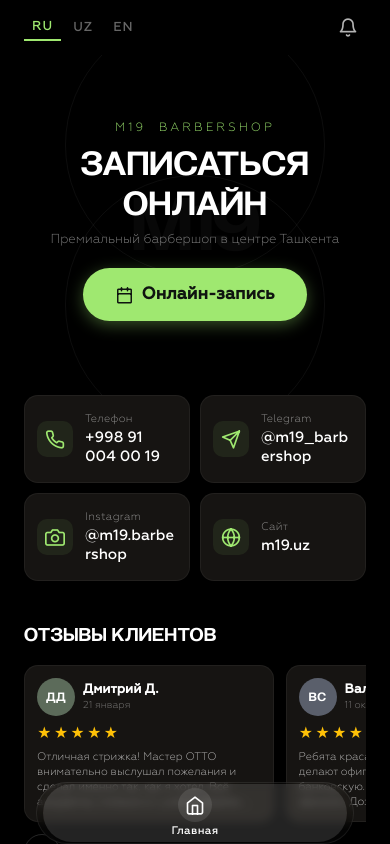
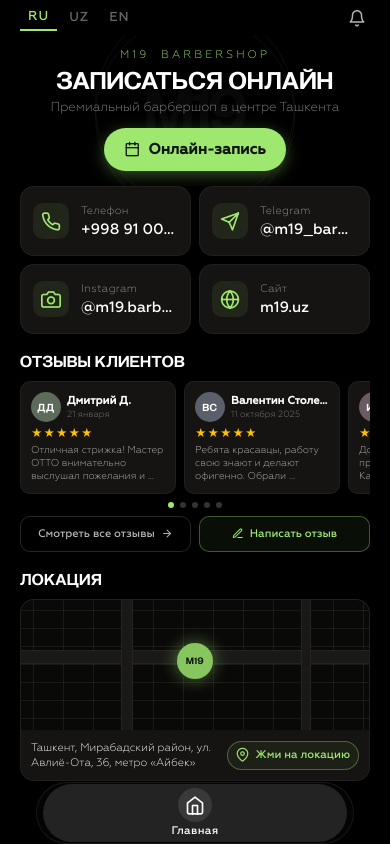
Before and after one commit to abduzahid8/m19barbershop, a React Native app: screen /Home in a window 390 px wide. Built offline with nearby package versions, Linux system fonts and the light colour scheme; no server answers.

Commit message:
add HomeScreen components and tests

```diff
--- a/src/components/ContactCard.tsx
+++ b/src/components/ContactCard.tsx
@@ -19,8 +19,8 @@
         <Feather name={icon} size={20} color={accent} />
       </View>
       <View style={styles.text}>
-        <Text style={styles.label}>{label}</Text>
-        <Text style={styles.value}>{value}</Text>
+        <Text allowFontScaling={false} numberOfLines={1} style={styles.label}>{label}</Text>
+        <Text allowFontScaling={false} numberOfLines={1} adjustsFontSizeToFit style={styles.value}>{value}</Text>
       </View>
     </TouchableOpacity>
   );
--- a/src/components/LocationCard.tsx
+++ b/src/components/LocationCard.tsx
@@ -34,16 +34,16 @@
 function MapPattern() {
   return (
     <View style={styles.mapPattern}>
-      {Array.from({ length: 18 }).map((_, i) => (
-        <View key={`h-${i}`} style={[styles.gridLineH, { top: 14 + i * 22 }]} />
+      {Array.from({ length: 12 }).map((_, i) => (
+        <View key={`h-${i}`} style={[styles.gridLineH, { top: 10 + i * 18 }]} />
       ))}
       {Array.from({ length: 14 }).map((_, i) => (
         <View key={`v-${i}`} style={[styles.gridLineV, { left: 12 + i * 30 }]} />
       ))}
-      <View style={[styles.road, { top: 80, left: -20, right: -20, height: 18 }]} />
-      <View style={[styles.road, { top: 240, left: -20, right: -20, height: 14 }]} />
-      <View style={[styles.roadV, { left: 100, top: -10, bottom: -10, width: 14 }]} />
-      <View style={[styles.roadV, { left: 280, top: -10, bottom: -10, width: 12 }]} />
+      <View style={[styles.road, { top: 50, left: -20, right: -20, height: 14 }]} />
+      <View style={[styles.road, { top: 150, left: -20, right: -20, height: 12 }]} />
+      <View style={[styles.roadV, { left: 100, top: -10, bottom: -10, width: 12 }]} />
+      <View style={[styles.roadV, { left: 280, top: -10, bottom: -10, width: 10 }]} />
     </View>
   );
 }
@@ -57,7 +57,7 @@
     overflow: 'hidden',
   },
   mapWrap: {
-    height: 200,
+    height: 130,
     backgroundColor: '#0B0A09',
     overflow: 'hidden',
     position: 'relative',
@@ -71,7 +71,7 @@
     position: 'absolute',
     top: '50%',
     left: '50%',
-    transform: [{ translateX: -22 }, { translateY: -34 }],
+    transform: [{ translateX: -18 }, { translateY: -28 }],
     alignItems: 'center',
   },
   pinShadow: {
@@ -82,9 +82,9 @@
     marginBottom: 2,
   },
   pin: {
-    width: 44,
-    height: 44,
-    borderRadius: 22,
+    width: 36,
+    height: 36,
+    borderRadius: 18,
     backgroundColor: '#9FE870',
     alignItems: 'center',
     justifyContent: 'center',
@@ -95,7 +95,7 @@
     elevation: 8,
   },
   pinText: {
-    fontSize: 12,
+    fontSize: 10,
     fontFamily: fonts.display,
     color: '#0F1410',
     letterSpacing: 0.5,
@@ -108,29 +108,29 @@
     flexDirection: 'row',
     alignItems: 'center',
     justifyContent: 'space-between',
-    padding: spacing.md,
+    padding: spacing.sm + 2,
     gap: spacing.sm,
   },
   address: {
     flex: 1,
-    fontSize: fontSize.sm,
+    fontSize: fontSize.xs,
     color: colors.white,
     fontFamily: fonts.bodyLight,
-    lineHeight: 18,
+    lineHeight: 15,
   },
   cta: {
     flexDirection: 'row',
     alignItems: 'center',
     gap: 6,
-    paddingHorizontal: spacing.md,
-    paddingVertical: spacing.sm + 2,
+    paddingHorizontal: spacing.sm,
+    paddingVertical: spacing.xs + 2,
     borderRadius: borderRadius.full,
     borderWidth: 1,
     borderColor: 'rgba(159,232,112,0.35)',
     backgroundColor: 'rgba(159,232,112,0.06)',
   },
   ctaText: {
-    fontSize: fontSize.sm,
+    fontSize: 11,
     color: '#9FE870',
     fontFamily: fonts.body,
     fontWeight: '500',
--- a/src/components/ReviewCard.tsx
+++ b/src/components/ReviewCard.tsx
@@ -1,4 +1,4 @@
-import { View, Text, StyleSheet } from 'react-native';
+import { View, Text, StyleSheet, Image } from 'react-native';
 import { colors, spacing, fontSize, borderRadius, fonts } from '../theme';
 
 interface ReviewCardProps {
@@ -9,15 +9,20 @@
   initials: string;
   color: string;
   width: number;
+  avatarUrl?: string;
 }
 
-export default function ReviewCard({ name, date, rating, text, initials, color, width }: ReviewCardProps) {
+export default function ReviewCard({ name, date, rating, text, initials, color, width, avatarUrl }: ReviewCardProps) {
   return (
     <View style={[styles.card, { width }]}>
       <View style={styles.header}>
-        <View style={[styles.avatar, { backgroundColor: color }]}>
-          <Text style={styles.avatarText}>{initials}</Text>
-        </View>
+        {avatarUrl ? (
+          <Image source={{ uri: avatarUrl }} style={styles.avatar} />
+        ) : (
+          <View style={[styles.avatar, { backgroundColor: color, alignItems: 'center', justifyContent: 'center' }]}>
+            <Text style={styles.avatarText}>{initials}</Text>
+          </View>
+        )}
         <View style={styles.headerText}>
           <Text style={styles.name} numberOfLines={1}>{name}</Text>
           <Text style={styles.date}>{date}</Text>
@@ -28,7 +33,7 @@
           <Text key={i} style={[styles.star, i < rating ? styles.starOn : styles.starOff]}>★</Text>
         ))}
       </View>
-      <Text style={styles.text} numberOfLines={4}>{text}</Text>
+      <Text style={styles.text} numberOfLines={3}>{text}</Text>
     </View>
   );
 }
@@ -36,50 +41,50 @@
 const styles = StyleSheet.create({
   card: {
     backgroundColor: '#161412',
-    borderRadius: borderRadius.lg,
+    borderRadius: borderRadius.md,
     borderWidth: 1,
     borderColor: 'rgba(255,255,255,0.05)',
-    padding: spacing.md,
-    gap: spacing.sm,
+    padding: spacing.sm + 2,
+    gap: spacing.xs,
   },
   header: {
     flexDirection: 'row',
     alignItems: 'center',
-    gap: spacing.sm,
+    gap: spacing.xs + 2,
   },
   avatar: {
-    width: 38,
-    height: 38,
-    borderRadius: 19,
+    width: 30,
+    height: 30,
+    borderRadius: 15,
     alignItems: 'center',
     justifyContent: 'center',
   },
   avatarText: {
-    fontSize: fontSize.sm,
+    fontSize: fontSize.xs,
     fontFamily: fonts.display,
     color: '#FFFFFF',
     letterSpacing: 0.5,
   },
   headerText: { flex: 1, minWidth: 0 },
   name: {
-    fontSize: fontSize.sm,
+    fontSize: fontSize.xs,
     fontFamily: fonts.body,
     fontWeight: '600',
     color: colors.white,
   },
   date: {
-    fontSize: 10,
+    fontSize: 9,
     color: 'rgba(255,255,255,0.45)',
     fontFamily: fonts.bodyLight,
     marginTop: 1,
   },
-  stars: { flexDirection: 'row', gap: 2 },
-  star: { fontSize: 14 },
+  stars: { flexDirection: 'row', gap: 1 },
+  star: { fontSize: 11 },
   starOn: { color: '#FFC107' },
   starOff: { color: 'rgba(255,255,255,0.2)' },
   text: {
-    fontSize: 11,
-    lineHeight: 15,
+    fontSize: 10,
+    lineHeight: 13,
     color: 'rgba(255,255,255,0.7)',
     fontFamily: fonts.bodyLight,
   },
--- a/src/screens/HomeScreen.tsx
+++ b/src/screens/HomeScreen.tsx
@@ -12,17 +12,14 @@
 import ContactCard from '../components/ContactCard';
 import ReviewCard from '../components/ReviewCard';
 import LocationCard from '../components/LocationCard';
-import PromoCard from '../components/PromoCard';
 import type { RootStackParamList } from '../navigation/AppNavigator';
 
 type Nav = NativeStackNavigationProp<RootStackParamList>;
 
 const { width: SCREEN_W } = Dimensions.get('window');
-const PAD = spacing.xxl;
-const REVIEW_W = SCREEN_W * 0.64;
-const REVIEW_GAP = 12;
-const NEWS_W = 180;
-const NEWS_GAP = 12;
+const PAD = spacing.xl;
+const REVIEW_W = SCREEN_W * 0.4;
+const REVIEW_GAP = 8;
 
 const LANGS = ['RU', 'UZ', 'EN'];
 
@@ -32,12 +29,6 @@
   { id: '3', author: 'Илья К.', date: '3 сентября', rating: 5, text: 'Доверяю только профессионалам M19. Каждый раз выхожу с отличным настроением!', initials: 'ИК', color: '#8A6E7B' },
   { id: '4', author: 'Андрей М.', date: '15 августа', rating: 5, text: 'Лучший барбершоп в Ташкенте! Атмосфера на высшем уровне, мастера настоящие профессионалы.', initials: 'АМ', color: '#6E8A7B' },
   { id: '5', author: 'Руслан Т.', date: '20 июля', rating: 5, text: 'Хожу уже второй год, всегда ухожу довольным. Рекомендую всем!', initials: 'РТ', color: '#7B6E8A' },
-];
-
-const PROMOS = [
-  { id: '1', title: 'Скидка 20%', subtitle: 'На первый визит для новых клиентов', badge: 'Акция', icon: 'tag', bg: '#9FE870', fg: '#0F1410' },
-  { id: '2', title: 'Реферальная программа', subtitle: 'Приведи друга — получи скидку', badge: 'Бонус', icon: 'users', bg: '#FFFFFF', fg: '#000000' },
-  { id: '3', title: 'VIP комната', subtitle: 'Премиальное обслуживание', badge: 'Premium', icon: 'star', bg: '#FFD700', fg: '#1A1700' },
 ];
 
 const REVIEW_COLORS = ['#5C6B5A', '#5A5F6B', '#6B5A62', '#5A6B66', '#655A6B'];
@@ -57,7 +48,7 @@
 
   return (
     <SafeAreaView style={styles.container} edges={['top']}>
-      <View style={[styles.header, { paddingTop: insets.top + spacing.sm }]}>
+      <View style={[styles.header, { paddingTop: spacing.xs }]}>
         <View style={styles.langRow}>
           {LANGS.map((l) => (
             <TouchableOpacity key={l} onPress={() => setLang(l)} activeOpacity={0.7}>
@@ -66,7 +57,7 @@
           ))}
         </View>
         <TouchableOpacity activeOpacity={0.7} style={styles.bellBtn}>
-          <Feather name="bell" size={20} color="rgba(255,255,255,0.7)" />
+          <Feather name="bell" size={18} color="rgba(255,255,255,0.7)" />
         </TouchableOpacity>
       </View>
 
@@ -74,26 +65,26 @@
         <View style={styles.hero}>
           <Watermark />
           <Text style={styles.heroLabel}>M19  BARBERSHOP</Text>
-          <Text style={styles.heroTitle}>ЗАПИСАТЬСЯ{'\n'}ОНЛАЙН</Text>
+          <Text style={styles.heroTitle}>ЗАПИСАТЬСЯ ОНЛАЙН</Text>
           <Text style={styles.heroSub}>Премиальный барбершоп в центре Ташкента</Text>
           <TouchableOpacity
             activeOpacity={0.85}
             onPress={() => navigation.navigate('Booking', { preselectedBarber: undefined })}
             style={styles.ctaBtn}
           >
-            <Feather name="calendar" size={18} color="#0F1410" />
+            <Feather name="calendar" size={16} color="#0F1410" />
             <Text style={styles.ctaBtnText}>Онлайн-запись</Text>
           </TouchableOpacity>
         </View>
 
         <View style={styles.contactGrid}>
           <View style={styles.contactRow}>
-            <ContactCard icon="phone" label="Телефон" value={shopInfo.phone} onPress={() => {}} />
-            <ContactCard icon="send" label="Telegram" value="@m19_barbershop" onPress={() => {}} />
+            <ContactCard icon="phone" label="Телефон" value={shopInfo.phone} onPress={() => { }} />
+            <ContactCard icon="send" label="Telegram" value="@m19_barbershop" onPress={() => { }} />
           </View>
           <View style={styles.contactRow}>
-            <ContactCard icon="camera" label="Instagram" value="@m19.barbershop" onPress={() => {}} />
-            <ContactCard icon="globe" label="Сайт" value="m19.uz" onPress={() => {}} />
+            <ContactCard icon="camera" label="Instagram" value="@m19.barbershop" onPress={() => { }} />
+            <ContactCard icon="globe" label="Сайт" value="m19.uz" onPress={() => { }} />
           </View>
         </View>
 
@@ -123,44 +114,31 @@
           </ScrollView>
 
           <View style={styles.paginationRow}>
-            <TouchableOpacity style={styles.arrowBtn} activeOpacity={0.7}>
-              <Feather name="chevron-left" size={18} color="rgba(255,255,255,0.5)" />
-            </TouchableOpacity>
             <View style={styles.dots}>
               {reviews.map((_, i) => (
                 <View key={i} style={[styles.dot, i === activeReviewIdx && styles.dotActive]} />
               ))}
             </View>
-            <View style={{ width: 36 }} />
           </View>
 
           <View style={styles.reviewActions}>
             <TouchableOpacity style={styles.reviewActionBtn} activeOpacity={0.7}>
               <Text style={styles.reviewActionText}>Смотреть все отзывы</Text>
-              <Feather name="arrow-right" size={14} color="rgba(255,255,255,0.7)" />
+              <Feather name="arrow-right" size={12} color="rgba(255,255,255,0.7)" />
             </TouchableOpacity>
             <TouchableOpacity style={[styles.reviewActionBtn, styles.reviewActionBtnAlt]} activeOpacity={0.7}>
-              <Feather name="edit-3" size={14} color="#9FE870" />
+              <Feather name="edit-3" size={12} color="#9FE870" />
               <Text style={[styles.reviewActionText, styles.reviewActionTextAlt]}>Написать отзыв</Text>
             </TouchableOpacity>
           </View>
         </View>
 
         <View style={styles.section}>
-          <Text style={styles.sectionTitle}>НОВОСТИ</Text>
-          <ScrollView horizontal showsHorizontalScrollIndicator={false} contentContainerStyle={styles.promoList}>
-            {PROMOS.map((p) => (
-              <PromoCard key={p.id} title={p.title} subtitle={p.subtitle} badge={p.badge} icon={p.icon} bg={p.bg} fg={p.fg} width={NEWS_W} />
-            ))}
-          </ScrollView>
+          <Text style={styles.sectionTitle}>ЛОКАЦИЯ</Text>
+          <LocationCard address="Ташкент, Мирабадский район, ул. Авлиё-Ота, 36, метро «Айбек»" onPress={() => { }} />
         </View>
 
-        <View style={styles.section}>
-          <Text style={styles.sectionTitle}>ЛОКАЦИЯ</Text>
-          <LocationCard address="Ташкент, Мирабадский район, ул. Авлиё-Ота, 36, метро «Айбек»" onPress={() => {}} />
-        </View>
-
-        <View style={{ height: 120 }} />
+        <View style={{ height: 90 + insets.bottom }} />
       </ScrollView>
     </SafeAreaView>
   );
@@ -185,11 +163,11 @@
 const styles = StyleSheet.create({
   container: { flex: 1, backgroundColor: '#000000' },
   scroll: { flex: 1 },
-  scrollContent: { paddingBottom: 100 },
+  scrollContent: {},
 
   header: {
     flexDirection: 'row', alignItems: 'center', justifyContent: 'space-between',
-    paddingHorizontal: PAD, paddingBottom: spacing.sm,
+    paddingHorizontal: PAD, paddingBottom: spacing.xs,
   },
   langRow: { flexDirection: 'row', alignItems: 'center', gap: 4 },
   lang: {
@@ -197,80 +175,74 @@
     letterSpacing: 1, paddingVertical: 4, paddingHorizontal: 8,
   },
   langActive: { color: '#9FE870', borderBottomWidth: 2, borderBottomColor: '#9FE870' },
-  bellBtn: { padding: spacing.sm },
+  bellBtn: { padding: spacing.xs },
 
   hero: {
-    alignItems: 'center', paddingTop: spacing.xxl, paddingBottom: spacing.xxxl,
-    paddingHorizontal: PAD, position: 'relative', overflow: 'hidden', minHeight: 340, justifyContent: 'center',
+    alignItems: 'center', paddingTop: spacing.xs, paddingBottom: spacing.sm,
+    paddingHorizontal: PAD, position: 'relative', overflow: 'hidden', minHeight: 150, justifyContent: 'center',
   },
   heroLabel: {
-    fontSize: 12, fontFamily: fonts.bodyLight, color: '#9FE870',
-    letterSpacing: 3, textTransform: 'uppercase', marginBottom: spacing.sm, zIndex: 1,
+    fontSize: 11, fontFamily: fonts.bodyLight, color: '#9FE870',
+    letterSpacing: 3, textTransform: 'uppercase', marginBottom: spacing.xs, zIndex: 1,
   },
   heroTitle: {
-    fontSize: 36, fontFamily: fonts.display, color: colors.white,
-    textAlign: 'center', lineHeight: 40, letterSpacing: 0.5, zIndex: 1,
+    fontSize: 26, fontFamily: fonts.display, color: colors.white,
+    textAlign: 'center', lineHeight: 30, letterSpacing: 0.5, zIndex: 1,
   },
   heroSub: {
     fontSize: fontSize.sm, fontFamily: fonts.bodyLight, color: 'rgba(255,255,255,0.5)',
-    textAlign: 'center', marginTop: spacing.sm, zIndex: 1,
+    textAlign: 'center', marginTop: spacing.xs, zIndex: 1,
   },
   ctaBtn: {
     flexDirection: 'row', alignItems: 'center', gap: spacing.sm, backgroundColor: '#9FE870',
-    paddingHorizontal: spacing.xxl + 8, paddingVertical: spacing.md + 4, borderRadius: borderRadius.full,
-    marginTop: spacing.xl, zIndex: 1, shadowColor: '#9FE870', shadowOffset: { width: 0, height: 4 },
+    paddingHorizontal: spacing.xl, paddingVertical: spacing.sm + 4, borderRadius: borderRadius.full,
+    marginTop: spacing.md, zIndex: 1, shadowColor: '#9FE870', shadowOffset: { width: 0, height: 4 },
     shadowOpacity: 0.35, shadowRadius: 16, elevation: 8,
   },
-  ctaBtnText: { fontSize: fontSize.lg, fontFamily: fonts.body, fontWeight: '600', color: '#0F1410' },
+  ctaBtnText: { fontSize: fontSize.md, fontFamily: fonts.body, fontWeight: '600', color: '#0F1410' },
 
-  contactGrid: { paddingHorizontal: PAD, gap: 10 },
-  contactRow: { flexDirection: 'row', gap: 10 },
+  contactGrid: { paddingHorizontal: PAD, gap: 8 },
+  contactRow: { flexDirection: 'row', gap: 8 },
 
-  section: { marginTop: spacing.xxxl + 8, paddingHorizontal: PAD },
+  section: { marginTop: spacing.lg, paddingHorizontal: PAD },
   sectionTitle: {
-    fontSize: fontSize.xl, fontFamily: fonts.display, color: colors.white,
-    letterSpacing: 0.5, marginBottom: spacing.lg,
+    fontSize: fontSize.lg, fontFamily: fonts.display, color: colors.white,
+    letterSpacing: 0.5, marginBottom: spacing.sm,
   },
 
-  reviewList: { paddingRight: PAD, gap: REVIEW_GAP, marginBottom: spacing.md },
+  reviewList: { paddingRight: PAD, gap: REVIEW_GAP, marginBottom: spacing.sm },
   paginationRow: {
-    flexDirection: 'row', alignItems: 'center', justifyContent: 'space-between', marginBottom: spacing.md,
-  },
-  arrowBtn: {
-    width: 36, height: 36, borderRadius: 18, borderWidth: 1,
-    borderColor: 'rgba(255,255,255,0.15)', alignItems: 'center', justifyContent: 'center',
+    flexDirection: 'row', alignItems: 'center', justifyContent: 'center', marginBottom: spacing.sm,
   },
   dots: { flexDirection: 'row', gap: 6 },
-  dot: { width: 7, height: 7, borderRadius: 3.5, backgroundColor: 'rgba(255,255,255,0.2)' },
+  dot: { width: 6, height: 6, borderRadius: 3, backgroundColor: 'rgba(255,255,255,0.2)' },
   dotActive: { backgroundColor: '#9FE870' },
 
-  reviewActions: { flexDirection: 'row', gap: 10 },
+  reviewActions: { flexDirection: 'row', gap: 8 },
   reviewActionBtn: {
     flex: 1, flexDirection: 'row', alignItems: 'center', justifyContent: 'center', gap: 6,
-    paddingVertical: spacing.md, borderRadius: borderRadius.md, borderWidth: 1,
+    paddingVertical: spacing.sm + 2, borderRadius: borderRadius.md, borderWidth: 1,
     borderColor: 'rgba(255,255,255,0.15)', backgroundColor: 'transparent',
   },
   reviewActionBtnAlt: { borderColor: 'rgba(159,232,112,0.35)', backgroundColor: 'rgba(159,232,112,0.06)' },
-  reviewActionText: { fontSize: fontSize.sm, fontFamily: fonts.body, color: 'rgba(255,255,255,0.7)' },
+  reviewActionText: { fontSize: fontSize.xs, fontFamily: fonts.body, color: 'rgba(255,255,255,0.7)' },
   reviewActionTextAlt: { color: '#9FE870' },
-
-  promoList: { gap: NEWS_GAP, paddingRight: PAD },
 
   wmWrap: { ...StyleSheet.absoluteFillObject, alignItems: 'center', justifyContent: 'center', zIndex: 0 },
   wmCircle: {
-    width: 260, height: 260, borderRadius: 130, borderWidth: 1,
-    borderColor: 'rgba(255,255,255,0.05)', position: 'absolute', top: -40,
+    width: 200, height: 200, borderRadius: 100, borderWidth: 1,
+    borderColor: 'rgba(255,255,255,0.05)', position: 'absolute', top: -30,
     alignItems: 'center', overflow: 'hidden',
   },
   wmCircleBottom: {
-    width: 260, height: 260, borderRadius: 130, borderWidth: 1,
-    borderColor: 'rgba(255,255,255,0.05)', position: 'absolute', bottom: -40,
+    width: 200, height: 200, borderRadius: 100, borderWidth: 1,
+    borderColor: 'rgba(255,255,255,0.05)', position: 'absolute', bottom: -30,
     alignItems: 'center', overflow: 'hidden', transform: [{ rotate: '180deg' }],
   },
   wmText: {
-    fontSize: 14, fontFamily: fonts.display, color: 'rgba(255,255,255,0.04)',
-    letterSpacing: 8, position: 'absolute', top: 20,
+    fontSize: 12, fontFamily: fonts.display, color: 'rgba(255,255,255,0.04)',
+    letterSpacing: 6, position: 'absolute', top: 16,
   },
   wmInner: { position: 'absolute' },
-  wmM19: { fontSize: 80, fontFamily: fonts.display, color: 'rgba(255,255,255,0.03)', letterSpacing: -2 },
+  wmM19: { fontSize: 64, fontFamily: fonts.display, color: 'rgba(255,255,255,0.03)', letterSpacing: -2 },
 });
```
Also changed, not shown: assets/fonts/disableFontScaling.ts (added, +26 -0 lines), 1 other file (tests, documents, lock files or other folders).
